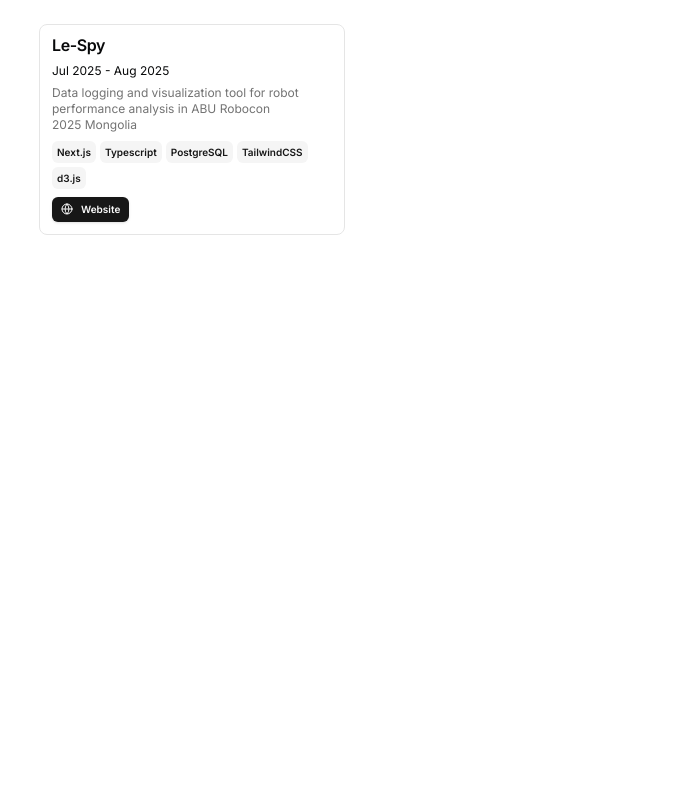
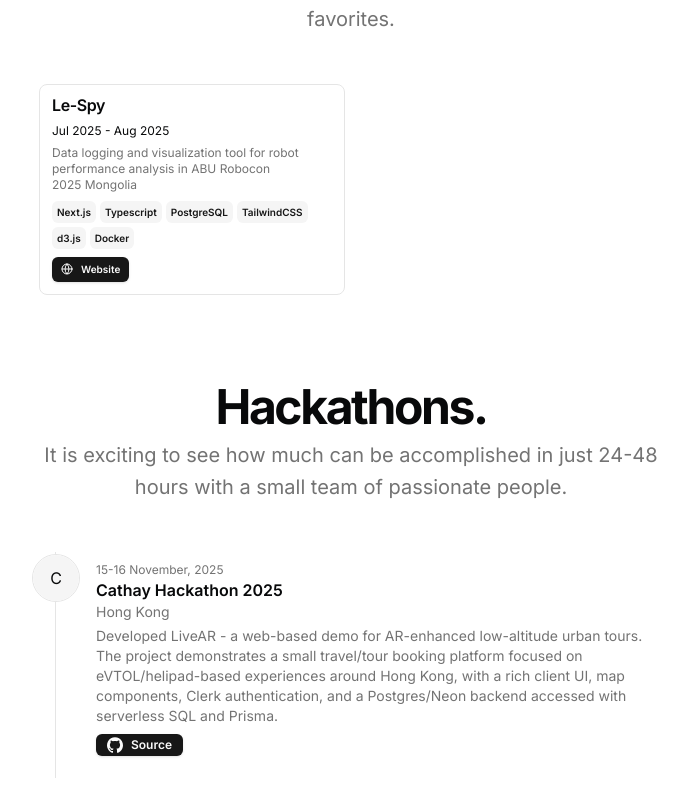
Before and after one commit to LTree0703/ltree0703.github.io, a Next.js app: page / in a window 1280 px wide. Shown: the part 1068-1864 px from the top of the page, without its empty margins (289-977 px from the left). Before the commit the page ends 1453 px from the top, so only its background shows below. Built offline with nearby package versions, Linux system fonts and the light colour scheme.

Commit message:
feat: updated hackathon, gallery, and about sections

```diff
--- a/src/app/gallery/page.tsx
+++ b/src/app/gallery/page.tsx
@@ -1,10 +1,10 @@
 import BlurFade from "@/components/magicui/blur-fade";
 import GalleryImg from "@/components/gallery-img";
-import { scenery } from "@/data/gallery";
+import { imageData } from "@/data/gallery";
 
 export const metadata = {
   title: "Gallery",
-  description: "A collection of my photographs, taken by myself, of course.",
+  description: "A collection of my photographs, taken by my Canon EOS R8.",
 };
 
 const BLUR_FADE_DELAY = 0.04;
@@ -15,9 +15,9 @@ export default function Page() {
       <BlurFade delay={BLUR_FADE_DELAY}>
         <h1 className="font-medium text-3xl mb-8 tracking-tighter">gallery.</h1>
       </BlurFade>
-      {scenery.map((id) => (
-        <BlurFade key={id} delay={BLUR_FADE_DELAY * 2}>
-          <GalleryImg id={id} />
+      {imageData.map((image) => (
+        <BlurFade key={image.img} delay={BLUR_FADE_DELAY * 2}>
+          <GalleryImg id={image.img} alt={image.alt} />
         </BlurFade>
       ))}
     </section>
--- a/src/app/layout.tsx
+++ b/src/app/layout.tsx
@@ -15,7 +15,7 @@ const fontSans = FontSans({
 export const metadata: Metadata = {
   metadataBase: new URL(DATA.url),
   title: {
-    default: DATA.name,
+    default: `About me | ${DATA.name}`,
     template: `%s | ${DATA.name}`,
   },
   description: DATA.description,
@@ -61,7 +61,7 @@ export default function RootLayout({
           fontSans.variable
         )}
       >
-        <ThemeProvider attribute="class" defaultTheme="light">
+        <ThemeProvider attribute="class" defaultTheme="system" enableSystem>
           <TooltipProvider delayDuration={0}>
             {children}
             <Navbar />
--- a/src/app/page.tsx
+++ b/src/app/page.tsx
@@ -6,7 +6,6 @@ import { ResumeCard } from "@/components/resume-card";
 import { Avatar, AvatarFallback, AvatarImage } from "@/components/ui/avatar";
 import { Badge } from "@/components/ui/badge";
 import { DATA } from "@/data/resume";
-import Link from "next/link";
 import Markdown from "react-markdown";
 
 const BLUR_FADE_DELAY = 0.04;
@@ -120,7 +119,7 @@ export default function Page() {
                   Check out my latest projects.
                 </h2>
                 <p className="text-muted-foreground md:text-xl/relaxed lg:text-base/relaxed xl:text-xl/relaxed">
-                  I&apos;ve worked on a variety of projects, from web applications and data analytics, to robotics and embedded systems. Here are some of my favorites.
+                  I&apos;ve worked on a variety of projects, from web applications and data analytics, to robotics and automations. Here are some of my favorites.
                 </p>
               </div>
             </div>
@@ -147,24 +146,16 @@ export default function Page() {
           </div>
         </div>
       </section>
-      {/* <section id="hackathons">
-        <div className="space-y-12 w-full py-12">
+      <section id="hackathons">
+        <div className="space-y-12 w-full">
           <BlurFade delay={BLUR_FADE_DELAY * 13}>
             <div className="flex flex-col items-center justify-center space-y-4 text-center">
               <div className="space-y-2">
-                <div className="inline-block rounded-lg bg-foreground text-background px-3 py-1 text-sm">
-                  Hackathons
-                </div>
                 <h2 className="text-3xl font-bold tracking-tighter sm:text-5xl">
-                  I like building things
+                  Hackathons.
                 </h2>
                 <p className="text-muted-foreground md:text-xl/relaxed lg:text-base/relaxed xl:text-xl/relaxed">
-                  During my time in university, I attended{" "}
-                  {DATA.hackathons.length}+ hackathons. People from around the
-                  country would come together and build incredible things in 2-3
-                  days. It was eye-opening to see the endless possibilities
-                  brought to life by a group of motivated and passionate
-                  individuals.
+                  It is exciting to see how much can be accomplished in just 24-48 hours with a small team of passionate people.
                 </p>
               </div>
             </div>
@@ -189,32 +180,7 @@ export default function Page() {
             </ul>
           </BlurFade>
         </div>
-      </section> */}
-      {/* <section id="contact">
-        <div className="grid items-center justify-center gap-4 px-4 text-center md:px-6 w-full py-12">
-          <BlurFade delay={BLUR_FADE_DELAY * 16}>
-            <div className="space-y-3">
-              <div className="inline-block rounded-lg bg-foreground text-background px-3 py-1 text-sm">
-                Contact
-              </div>
-              <h2 className="text-3xl font-bold tracking-tighter sm:text-5xl">
-                Get in Touch
-              </h2>
-              <p className="mx-auto max-w-[600px] text-muted-foreground md:text-xl/relaxed lg:text-base/relaxed xl:text-xl/relaxed">
-                Want to chat? Just shoot me a dm{" "}
-                <Link
-                  href={DATA.contact.social.X.url}
-                  className="text-blue-500 hover:underline"
-                >
-                  with a direct question on twitter
-                </Link>{" "}
-                and I&apos;ll respond whenever I can. I will ignore all
-                soliciting.
-              </p>
-            </div>
-          </BlurFade>
-        </div>
-      </section> */}
+      </section>
     </main>
   );
 }
--- a/src/components/gallery-img.tsx
+++ b/src/components/gallery-img.tsx
@@ -4,20 +4,18 @@ import Link from "next/link";
 import { useState, useEffect } from "react";
 import { CldImage } from "next-cloudinary";
 
-export default function GalleryImg({ id }: { id: string }) {
+export default function GalleryImg({ id, alt }: { id: string; alt: string }) {
   return (
-    <>
     <CldImage
       className="rounded-lg hover:scale-105 transition-transform duration-300 ease-in-out my-8"
       src={id}
-        alt="Blue hour at Lake Tekapo, New Zealand"
+      alt={alt}
       width="6000"
       height="4000"
       crop={{
-          type: "auto",
+        type: "fill",
         source: true,
       }}
     />
-    </>
   );
 }
--- a/src/data/gallery.ts
+++ b/src/data/gallery.ts
@@ -1,5 +1,42 @@
-export const scenery = [
-  'IMG_4184_xgcq48',
-  'IMG_5273_rwptiu',
-  'IMG_4592_zkede7',
+export const imageData = [
+  {
+    img: "IMG_4184_xgcq48",
+    alt: "Blue hour at Lake Tekapo, New Zealand",
+  },
+  {
+    img: "IMG_5273_rwptiu",
+    alt: "Queenstown, New Zealand",
+  },
+  {
+    img: "IMG_4592_zkede7",
+    alt: "Lake Pukaki, New Zealand",
+  },
+  {
+    img: "IMG_0119_wefafy",
+    alt: "Ulaanbaatar, Mongolia",
+  },
+  {
+    img: "IMG_0532_p3mxch",
+    alt: "Ulaanbaatar, Mongolia",
+  },
+  {
+    img: "IMG_0576_qqdzf2",
+    alt: "Gorkh-Terelj National Park, Mongolia",
+  },
+  {
+    img: "IMG_4954_snex0i",
+    alt: "Wanaka, New Zealand",
+  },
+  {
+    img: "IMG_5547_re7ass",
+    alt: "Australia Day at Sydney, Australia",
+  },
+  {
+    img: "IMG_0082_ohhq0l",
+    alt: "Central Market, Hong Kong",
+  },
+  {
+    img: "IMG_5532_tppdpu",
+    alt: "Minus 5 Ice Bar, Queenstown, New Zealand",
+  },
 ];
--- a/src/data/resume.tsx
+++ b/src/data/resume.tsx
@@ -9,8 +9,9 @@ export const DATA = {
   location: "Hong Kong",
   locationLink: "https://www.google.com/maps/place/hong+kong",
   description: "Final year computer science student, born and raised in Macau.",
-  summary: "",
-  avatarUrl: "https://res.cloudinary.com/deocfjjob/image/upload/v1758285230/icon_zcnyfj.jpg",
+  summary: "A native Macau resident, currently living in Hong Kong for university. Also been living in Sydney for a semester exchange. Interested in full-stack software development and data analytics. I can speak English, Cantonese, Mandarin and a bit of Japanese.",
+  avatarUrl:
+    "https://res.cloudinary.com/deocfjjob/image/upload/v1758285230/icon_zcnyfj.jpg",
   skills: [
     "Python",
     "C++",
@@ -74,11 +75,10 @@ export const DATA = {
       location: "On-site",
       title: "Software Engineer",
       logoUrl:
-        "https://media.licdn.com/dms/image/v2/D560BAQEoEr25pfoxxw/company-logo_200_200/company-logo_200_200/0/1692981671776/remobilityhk_logo?e=1758758400&v=beta&t=9wHmUxK2iSLhXDjxkVlw4luRPZNgCM0oQL0kH5YGUFI",
+        "https://media.licdn.com/dms/image/v2/D560BAQEoEr25pfoxxw/company-logo_200_200/company-logo_200_200/0/1692981671776/remobilityhk_logo?e=1775692800&v=beta&t=83CDJ5G5nNqwNnyamT_9Oui3o0sYh18r-Qg8FHuhMto",
       start: "Jul 2025",
-      end: "Dec 2025",
-      description:
-        "",
+      end: "Nov 2025",
+      description: "",
     },
   ],
   education: [
@@ -125,6 +125,7 @@ export const DATA = {
         "PostgreSQL",
         "TailwindCSS",
         "d3.js",
+        "Docker",
       ],
       links: [
         {
@@ -139,18 +140,17 @@ export const DATA = {
   ],
   hackathons: [
     {
-      title: "SpaceApps Waterloo",
-      dates: "April 28th - 30th, 2017",
-      location: "Waterloo, Ontario",
+      title: "Cathay Hackathon 2025",
+      dates: "15-16 November, 2025",
+      location: "Hong Kong",
       description:
-        "Developed Earthwatch, a web application which allows users in a plane to virtually see important points of interest about the world below them. They can even choose to fly away from their route and then fly back if they choose. Special thanks to CesiumJS for providing open source world and plane models.",
-      image:
-        "https://pub-83c5db439b40468498f97946200806f7.r2.dev/hackline/space-apps.png",
+        "Developed LiveAR - a web-based demo for AR-enhanced low-altitude urban tours. The project demonstrates a small travel/tour booking platform focused on eVTOL/helipad-based experiences around Hong Kong, with a rich client UI, map components, Clerk authentication, and a Postgres/Neon backend accessed with serverless SQL and Prisma.",
+      image: "",
       links: [
         {
           title: "Source",
           icon: <Icons.github className="h-4 w-4" />,
-          href: "https://github.com/dillionverma/earthwatch",
+          href: "https://github.com/LTree0703/hackaholics-livear",
         },
       ],
     },
```
Lines whose indentation alone changed are shown as unchanged.
